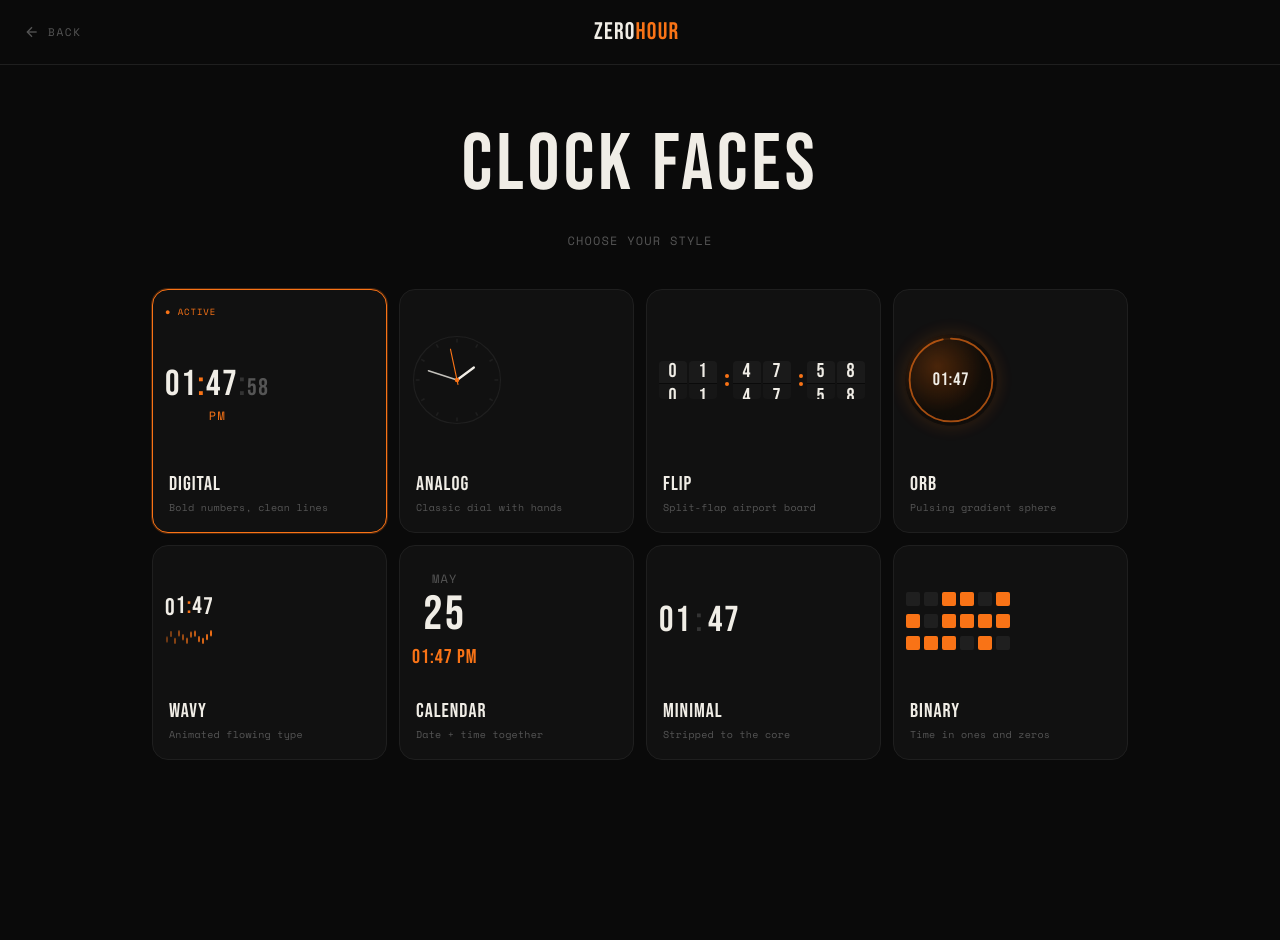
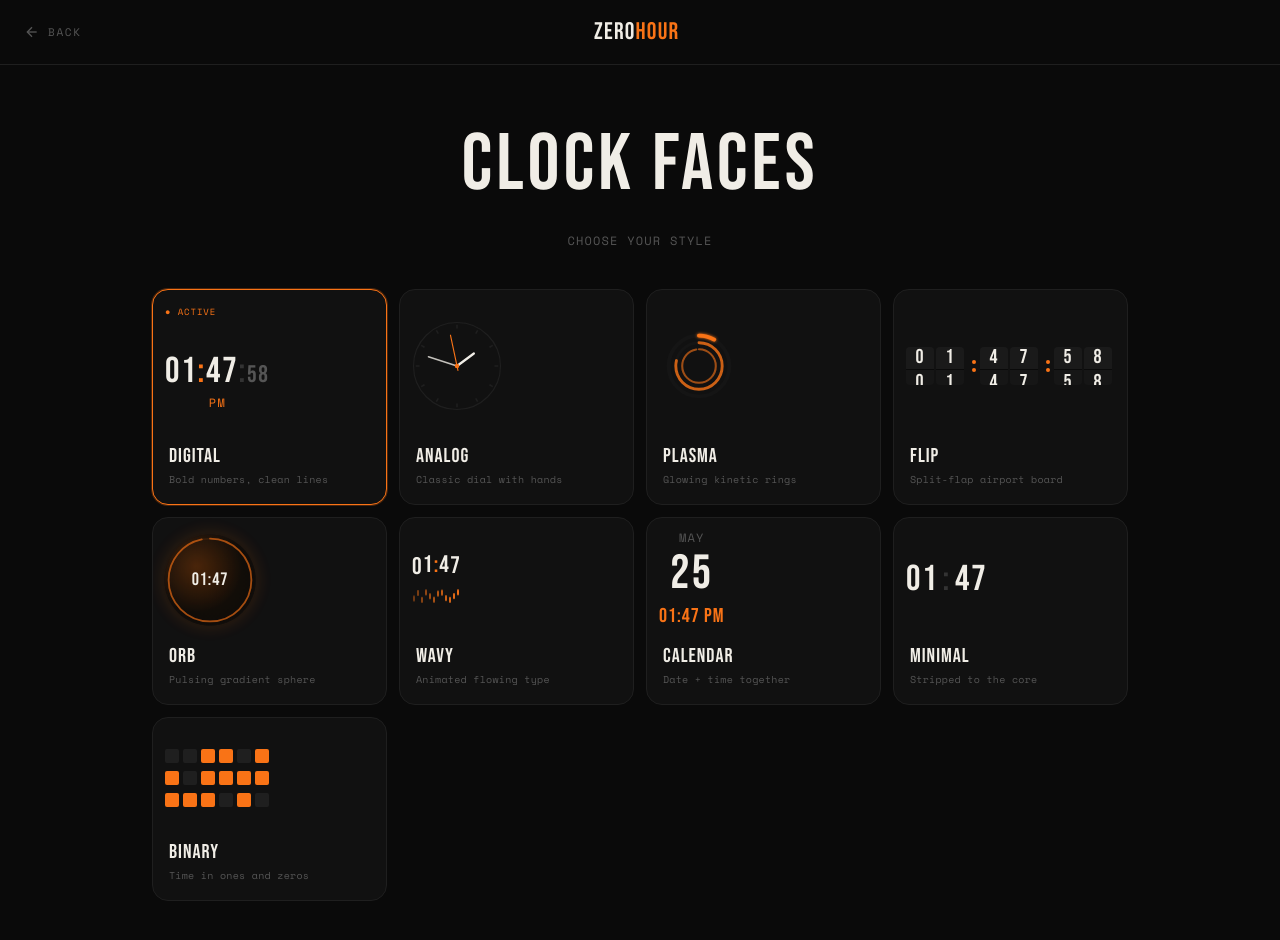
Before and after one commit to amirvishwas/zerohour, a React (Vite) app: page /faces in a window 1280 px wide. Before the commit the page ends 800 px from the top, so only its background shows below. Built offline with nearby package versions, Linux system fonts and the light colour scheme.

Commit message:
added face

```diff
--- /dev/null
+++ b/src/components/PlasmaRingClock.jsx
@@ -0,0 +1,131 @@
+import { useEffect, useRef } from "react";
+import { useTime } from "../hooks/useTime";
+import { useTheme } from "../context/ThemeContext";
+
+const RINGS = [
+  { r: 0.38, thickness: 0.048, opacity: [0.13, 0.8, 1.0], label: "H" },
+  { r: 0.29, thickness: 0.036, opacity: [0.1, 0.7, 1.0], label: "M" },
+  { r: 0.21, thickness: 0.026, opacity: [0.08, 0.6, 1.0], label: "S" },
+];
+const GAP = 0.35;
+
+export default function PlasmaRingClock() {
+  const canvasRef = useRef(null);
+  const { accent } = useTheme();
+  const animRef = useRef(null);
+
+  useEffect(() => {
+    const canvas = canvasRef.current;
+    if (!canvas) return;
+    const ctx = canvas.getContext("2d");
+
+    const draw = () => {
+      const size = canvas.width;
+      const CX = size / 2;
+      const CY = size / 2;
+
+      ctx.clearRect(0, 0, size, size);
+
+      const now = new Date();
+      const h = now.getHours() % 12;
+      const m = now.getMinutes();
+      const s = now.getSeconds();
+      const ms = now.getMilliseconds();
+
+      const vals = [
+        h / 12,
+        (m + (s + ms / 1000) / 60) / 60,
+        (s + ms / 1000) / 60,
+      ];
+
+      const a = accent.primary;
+      const dim = [a + "22", a + "bb", a];
+
+      RINGS.forEach((ring, i) => {
+        const r = ring.r * size;
+        const thick = ring.thickness * size;
+        const v = vals[i];
+        const start = -Math.PI / 2 + v * Math.PI * 2;
+        const end = start + Math.PI * 2 - GAP;
+
+        ctx.save();
+
+        ctx.strokeStyle = "rgba(255,255,255,0.04)";
+        ctx.lineWidth = thick + 3;
+        ctx.beginPath();
+        ctx.arc(CX, CY, r, 0, Math.PI * 2);
+        ctx.stroke();
+
+        const gx1 = CX + r * Math.cos(start);
+        const gy1 = CY + r * Math.sin(start);
+        const gx2 = CX + r * Math.cos(end);
+        const gy2 = CY + r * Math.sin(end);
+        const grad = ctx.createLinearGradient(gx1, gy1, gx2, gy2);
+        grad.addColorStop(0, a + "18");
+        grad.addColorStop(0.5, a + "aa");
+        grad.addColorStop(1, a);
+
+        ctx.strokeStyle = grad;
+        ctx.lineWidth = thick;
+        ctx.lineCap = "round";
+        ctx.beginPath();
+        ctx.arc(CX, CY, r, start, end);
+        ctx.stroke();
+
+        const tx = CX + r * Math.cos(end);
+        const ty = CY + r * Math.sin(end);
+        ctx.fillStyle = a;
+        ctx.shadowBlur = 14;
+        ctx.shadowColor = a;
+        ctx.beginPath();
+        ctx.arc(tx, ty, thick / 2 + 2, 0, Math.PI * 2);
+        ctx.fill();
+        ctx.shadowBlur = 0;
+
+        ctx.restore();
+      });
+
+      const pad = (n) => String(n).padStart(2, "0");
+      const hh12 = now.getHours() % 12 || 12;
+      const ampm = now.getHours() >= 12 ? "PM" : "AM";
+
+      ctx.textAlign = "center";
+      ctx.textBaseline = "middle";
+
+      ctx.font = `${size * 0.105}px "Bebas Neue"`;
+      ctx.fillStyle = "var(--text-primary, #f0ede6)";
+      ctx.fillText(`${pad(hh12)}:${pad(m)}`, CX, CY - size * 0.025);
+
+      ctx.font = `${size * 0.032}px "Space Mono"`;
+      ctx.fillStyle = a;
+      ctx.fillText(`:${pad(s)}  ${ampm}`, CX, CY + size * 0.058);
+    };
+
+    const loop = () => {
+      draw();
+      animRef.current = requestAnimationFrame(loop);
+    };
+    animRef.current = requestAnimationFrame(loop);
+    return () => cancelAnimationFrame(animRef.current);
+  }, [accent.primary]);
+
+  return (
+    <div className="flex flex-col items-center justify-center w-full h-full select-none gap-4">
+      <canvas
+        ref={canvasRef}
+        width={420}
+        height={420}
+        style={{
+          width: "clamp(260px, 46vw, 420px)",
+          height: "clamp(260px, 46vw, 420px)",
+        }}
+      />
+      <p
+        className="font-mono text-xs tracking-[0.4em] uppercase"
+        style={{ color: "var(--text-muted)" }}
+      >
+        Plasma Ring
+      </p>
+    </div>
+  );
+}
--- a/src/pages/Faces.jsx
+++ b/src/pages/Faces.jsx
@@ -334,6 +334,97 @@ function OrbPreview() {
   );
 }
 
+function PlasmaPreview() {
+  const { h, m, s } = useTime();
+  const { accent } = useTheme();
+
+  const cHour = 2 * Math.PI * 38;
+  const cMin = 2 * Math.PI * 29;
+  const cSec = 2 * Math.PI * 21;
+
+  const hPct = (h % 12) / 12;
+  const mPct = m / 60;
+  const sPct = s / 60;
+
+  return (
+    <div className="flex items-center justify-center h-full">
+      <div
+        className="relative flex items-center justify-center"
+        style={{ width: 80, height: 80 }}
+      >
+        <svg
+          className="absolute inset-0 w-full h-full"
+          viewBox="0 0 100 100"
+          style={{ transform: "rotate(-90deg)" }}
+        >
+          <circle
+            cx="50"
+            cy="50"
+            r="38"
+            fill="none"
+            stroke="var(--border)"
+            strokeWidth="4.8"
+            opacity="0.3"
+          />
+          <circle
+            cx="50"
+            cy="50"
+            r="29"
+            fill="none"
+            stroke="var(--border)"
+            strokeWidth="3.6"
+            opacity="0.3"
+          />
+          <circle
+            cx="50"
+            cy="50"
+            r="21"
+            fill="none"
+            stroke="var(--border)"
+            strokeWidth="2.6"
+            opacity="0.3"
+          />
+
+          <circle
+            cx="50"
+            cy="50"
+            r="38"
+            fill="none"
+            stroke={accent.primary}
+            strokeWidth="4.8"
+            strokeLinecap="round"
+            strokeDasharray={`${hPct * cHour} ${cHour}`}
+            style={{ filter: `drop-shadow(0 0 2px ${accent.primary})` }}
+          />
+          <circle
+            cx="50"
+            cy="50"
+            r="29"
+            fill="none"
+            stroke={accent.primary}
+            strokeWidth="3.6"
+            strokeLinecap="round"
+            strokeDasharray={`${mPct * cMin} ${cMin}`}
+            opacity="0.8"
+          />
+          <circle
+            cx="50"
+            cy="50"
+            r="21"
+            fill="none"
+            stroke={accent.primary}
+            strokeWidth="2.6"
+            strokeLinecap="round"
+            strokeDasharray={`${sPct * cSec} ${cSec}`}
+            opacity="0.6"
+            style={{ transition: "stroke-dasharray 0.15s ease" }}
+          />
+        </svg>
+      </div>
+    </div>
+  );
+}
+
 const FACES = [
   {
     id: "digital",
@@ -346,6 +437,12 @@ const FACES = [
     label: "Analog",
     desc: "Classic dial with hands",
     preview: AnalogPreview,
+  },
+  {
+    id: "plasma",
+    label: "Plasma",
+    desc: "Glowing kinetic rings",
+    preview: PlasmaPreview,
   },
   {
     id: "flip",
--- a/src/pages/Home.jsx
+++ b/src/pages/Home.jsx
@@ -11,6 +11,7 @@ import MinimalClock from "../components/MinimalClock";
 import BinaryClock from "../components/BinaryClock";
 import FlipClock from "../components/FlipClock";
 import OrbClock from "../components/OrbClock";
+import PlasmaRingClock from "../components/PlasmaRingClock";
 
 const FACES = {
   digital: DigitalClock,
@@ -21,6 +22,7 @@ const FACES = {
   binary: BinaryClock,
   flip: FlipClock,
   orb: OrbClock,
+  plasma: PlasmaRingClock,
 };
 
 export default function Home({ face = "digital" }) {
```
